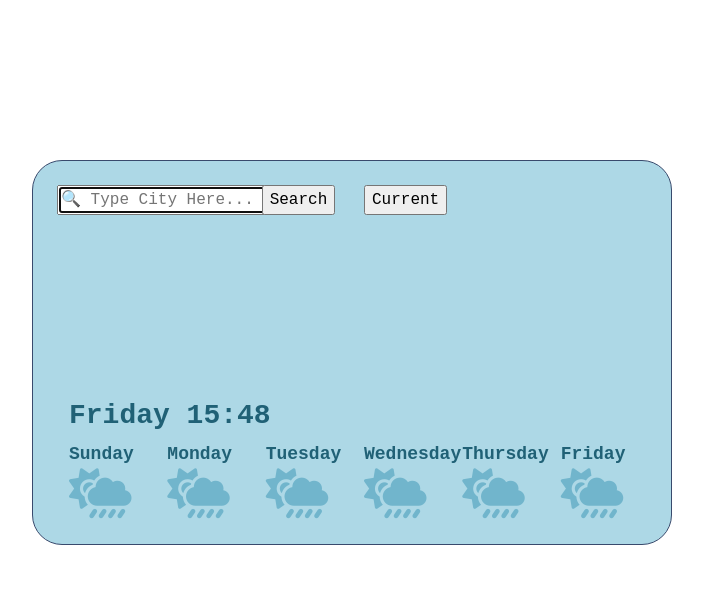
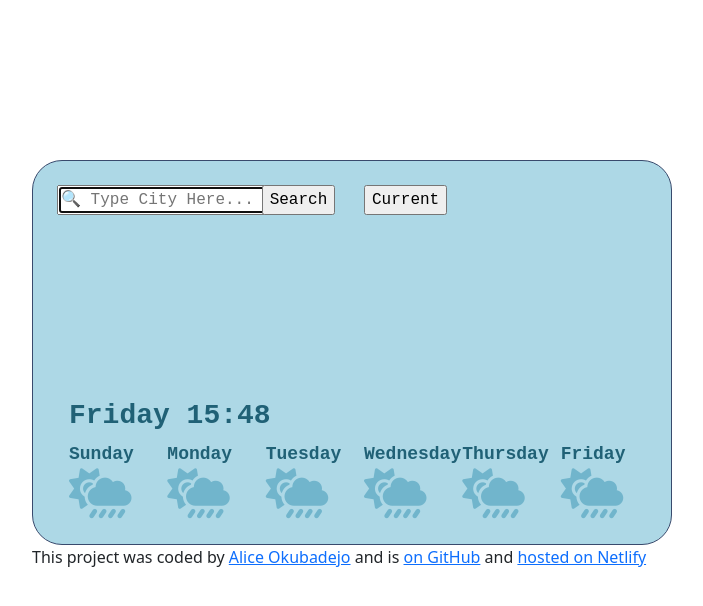
Before and after one commit to aliceokubadejo/weather-project, a plain HTML site: page index.html in a window 1280 px wide. Shown: the whole page, without its empty margins (288-991 px from the left). Drawn offline with nearby package versions, Linux system fonts and the light colour scheme.

Commit message:
added footer

```diff
--- a/index.html
+++ b/index.html
@@ -79,6 +79,20 @@
         </div>
       </div>
     </div>
+    <footer>
+      <p>
+        This project was coded by
+        <a href="https://github.com/aliceokubadejo" target="_blank"
+          >Alice Okubadejo</a
+        >
+        and is <a href="#" target="_blank"> on GitHub</a> and
+        <a
+          href="https://github.com/aliceokubadejo/weather-project"
+          target="_blank"
+          >hosted on Netlify</a
+        >
+      </p>
+    </footer>
     <script src="src/she-codes-plus-project-ongoing.js"></script>
   </body>
 </html>
```
